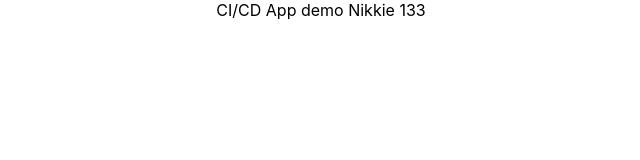
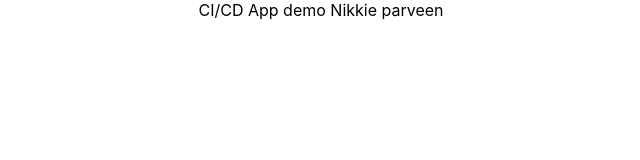
Before and after one commit to nighat-parveen/deploy-app, a React (Create React App) app: page / in a window 1280 px wide. Shown: the top 160 px of the page, without its empty margins (319-959 px from the left). Built offline with nearby package versions, Linux system fonts and the light colour scheme.

Commit message:
changes done in app file

```diff
--- a/src/App.js
+++ b/src/App.js
@@ -3,7 +3,7 @@ import './App.css';
 function App() {
   return (
     <div className="App">
-      CI/CD App demo Nikkie 133
+      CI/CD App demo Nikkie parveen
     </div>
   );
 }
```
Also changed, not shown: 1 other file (tests, documents, lock files or other folders).
